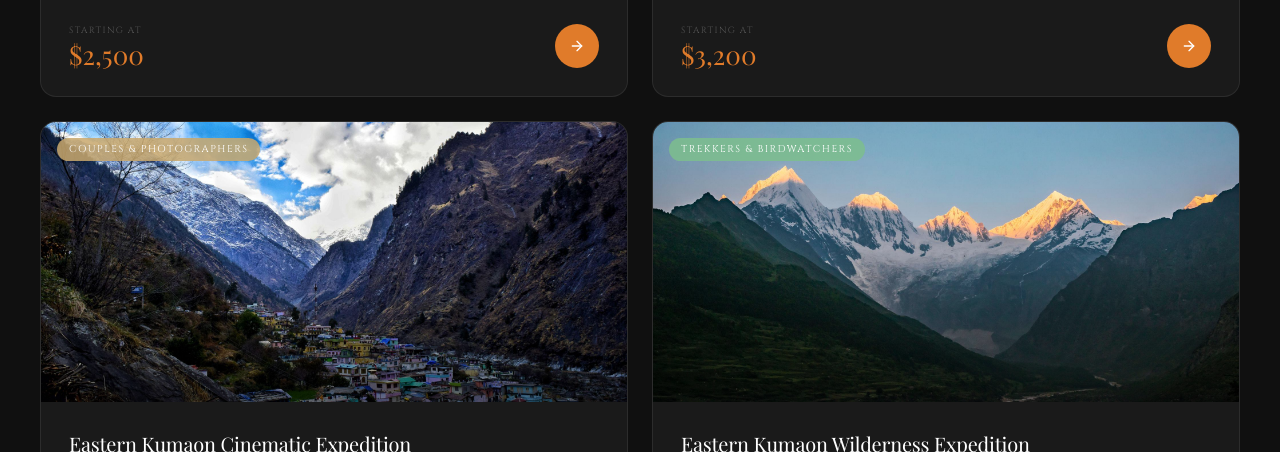
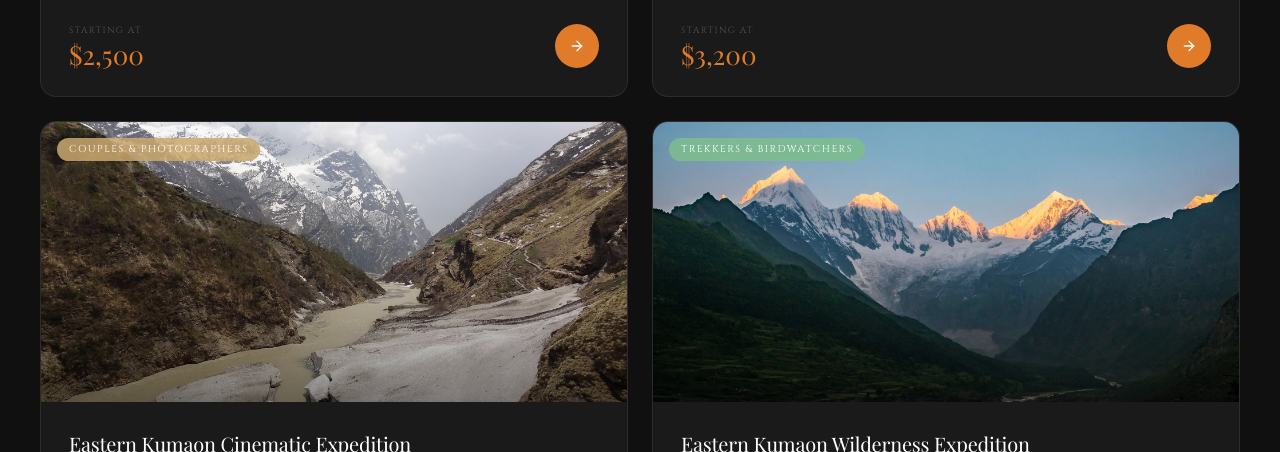
Before and after one commit to bhattpoms0-bit/himalayan-serenity, a React (Vite) app: page / in a window 1280 px wide. Shown: the part 3600-4052 px from the top of the page. Built offline with nearby package versions, Linux system fonts and the light colour scheme; a web font is replaced by a local one.

Commit message:
fix: cinematic expedition card image

```diff
--- a/src/components/Packages.jsx
+++ b/src/components/Packages.jsx
@@ -30,7 +30,7 @@ const FEATURED = [
     difficulty: 'Moderate',
     people:   10,
     price:    'On Request',
-    image:    '/images/packages/village-road.jpg',
+    image:    '/images/packages/johar-valley.jpg',
     link:     '/packages/cinematic-expedition',
   },
   {
```
